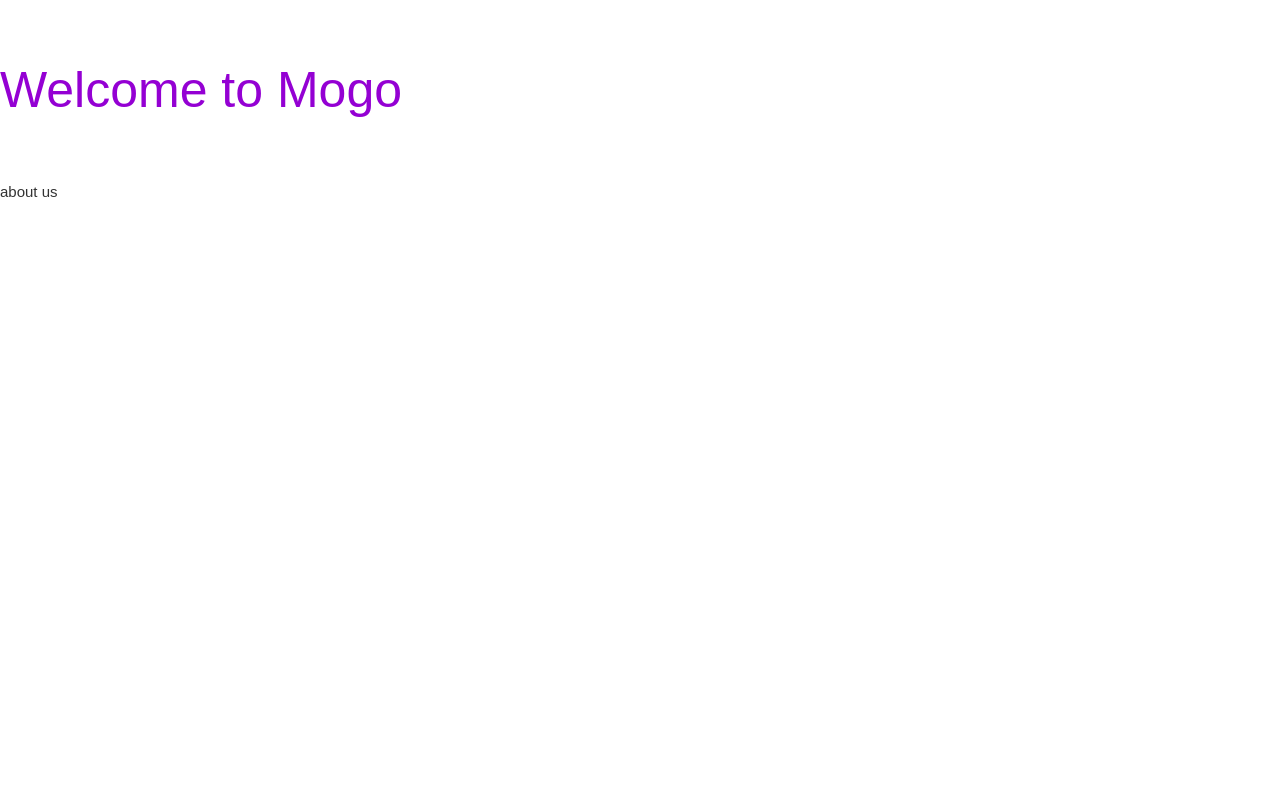
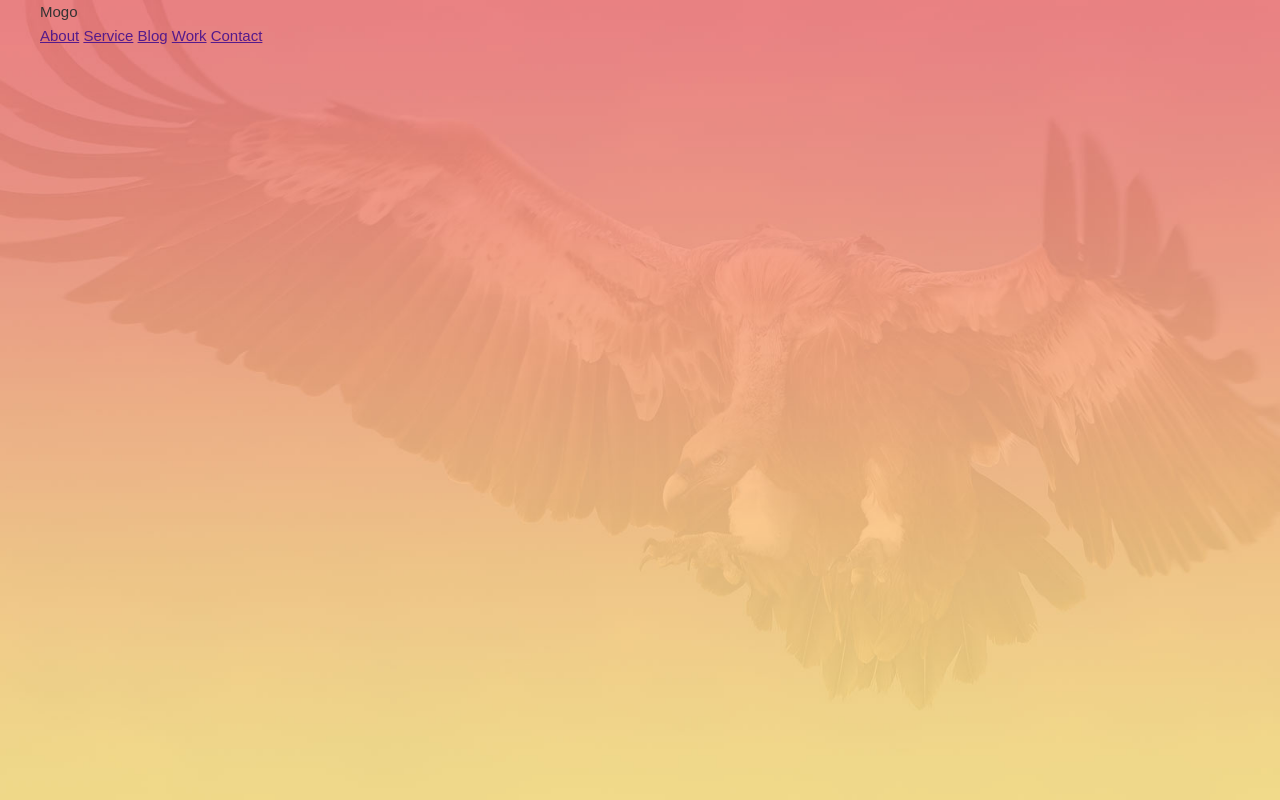
Before and after one commit to moneyinthegrave/first_web, a PHP site: page / in a window 1280 px wide. Run offline with PHP 8.4, Linux system fonts and the light colour scheme.

Commit message:
header + intro + container added

```diff
--- a/index.php
+++ b/index.php
@@ -8,10 +8,27 @@
     <link href="tema.css" rel="stylesheet">
     <title>My web browser</title>
 </head>
+
+<header class="header">
+    <div class="container">
+        <div class="header__inner">
+            <div class="logo">Mogo</div>
+            <!-- навигация -->
+            <nav>
+                <a href="">About</a>
+                <a href="">Service</a>
+                <a href="">Blog</a>
+                <a href="">Work</a>
+                <a href="">Contact </a>
+            </nav>
+        </div>
+    </div>
+</header>
 <body>
-    <?php
-     echo '<p>' . "Welcome to Mogo " . '</p>';
-    echo '<body>' . "about us ". '</body>';
-    ?>
-    </body>
+    <div class="intro">
+        <div class="container">
+
+        </div>
+    </div>
+</body>
 </html>
--- a/tema.css
+++ b/tema.css
@@ -2,7 +2,6 @@ p {
     color: darkviolet;
     font-size: 50px;
     font-family: Montserrat, sans-serif;
-    position: center;
 }
 body {
     margin: 0 ; /*внешнее расстояние*/
@@ -11,3 +10,49 @@ body {
     line-height: 1.6 ; /* Межстрочный отступ */
     color: #333333;
 }
+
+/* * значит для всех элементов страницы */
+*,
+*:after,
+*:before
+    /* :after :before  добавление псевдоэлементов для добавления
+    косметического содержания в элемент */
+{
+    box-sizing: border-box;
+    /* border-box говорит браузеру учитывать любые границы и внутренние отступы в значениях,
+ которые вы указываете в ширине и высоте элемента. Если вы выставите элементу ширину 100
+ пикселей, то эти 100 пикселей будут включать в себя границы и внутренние отступы, а контент
+ сожмётся, чтобы выделить для них место. Обычно это упрощает работу с размерами элементов.*/
+}
+
+/* сброс отступа у всех заголовков */
+h1, h2, h3, h4, h5, h6 {
+    margin: 0px;
+}
+
+/* container */
+.container {
+    width: 100%;
+    max-width: 1200px;
+    margin: 0 auto; /* выравнивание по центру */
+}
+
+/* intro */
+.intro {
+    width: 100%;
+    height: 100vh; /* vh — вся высота экрана пользователя */
+
+    background: url("images/intro.jpg") center no-repeat;
+    background-size: cover; /* заполнить все */
+}
+
+/* header */
+
+.header {
+    width: 100%;
+    position: absolute;
+    top: 0px;
+    left: 0px;
+    right: 0px;
+    z-index: 1000; /* чем больше число тем выше */
+}
```
Also changed, not shown: images/intro.jpg (added).
